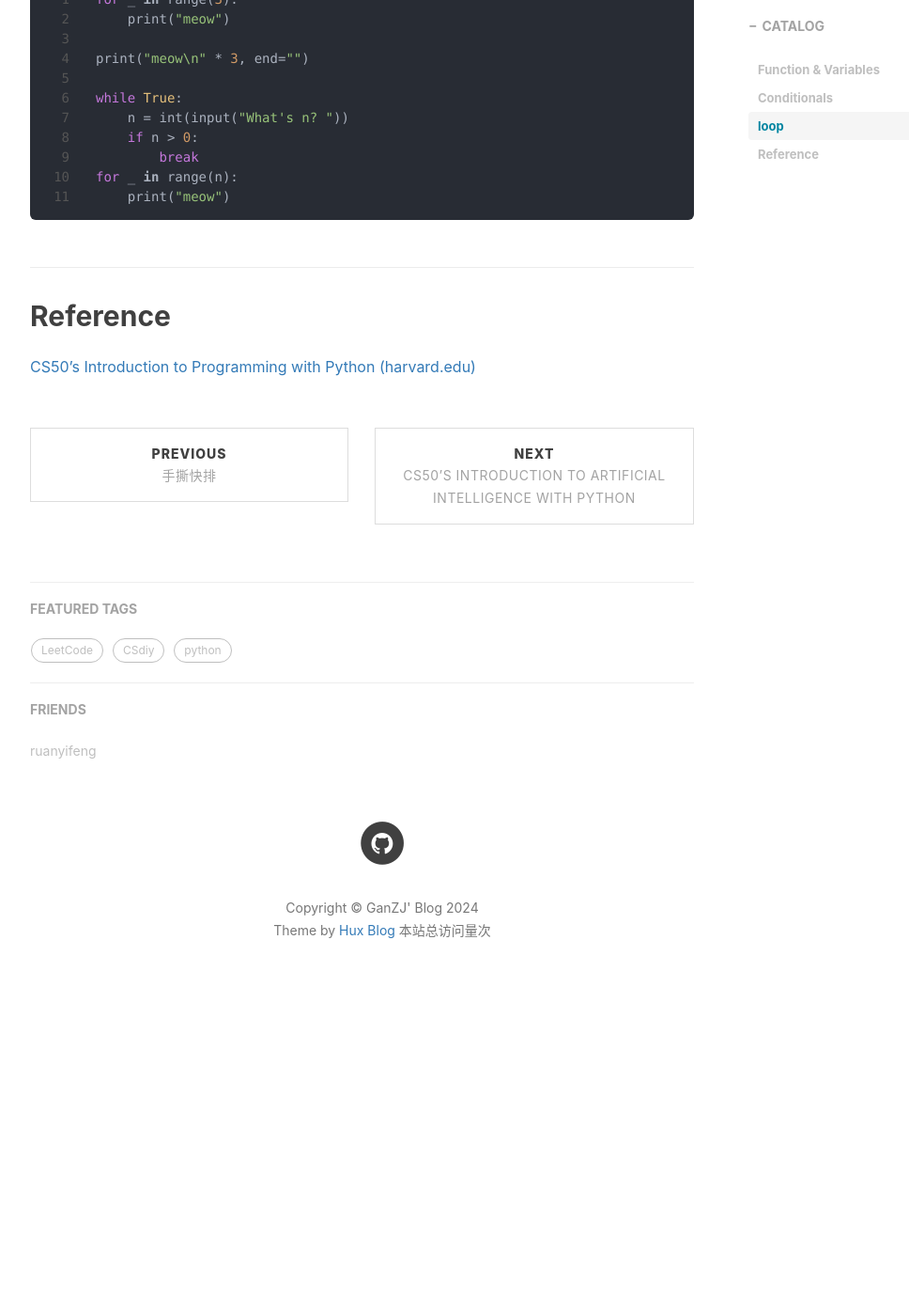
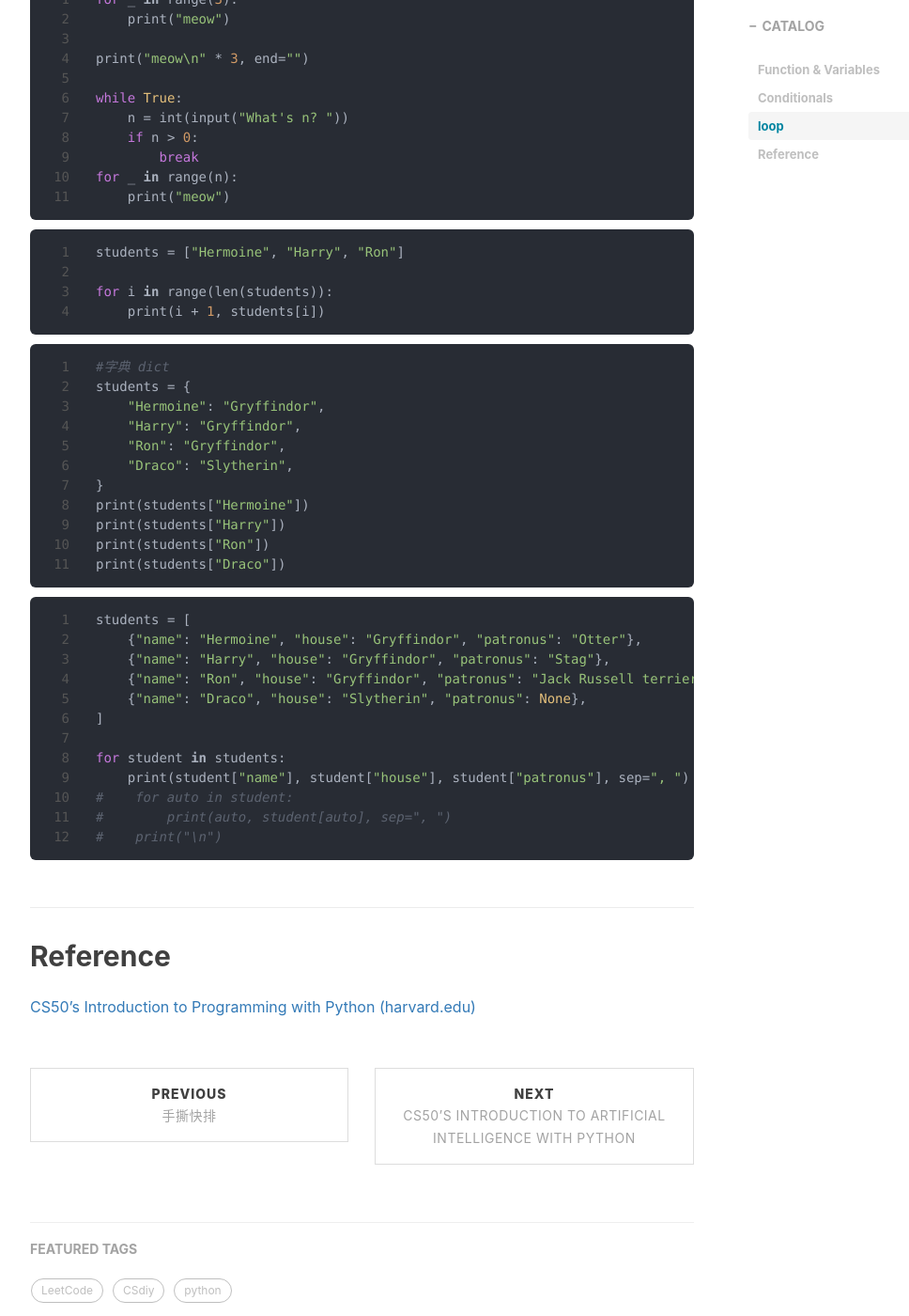
Before and after one commit to Lhrek/Lhrek.github.io, a Jekyll site: the page built from _posts/2024-4-2-CS50P.md, in a window 1280 px wide and 1400 px high, scrolled down 1982 px. Shown: the whole window at 94% size, without its empty margins (233-1201 px from the left). Built offline with Jekyll 4.4.1, drawn with Linux system fonts in a browser that asks for light colours; nearby versions of some CDN libraries; comment, search, counter and statistics services are not loaded; before the commit the page ends 3076 px from its top, so only the background shows below that.

Commit message:
mac commit

````diff
--- a/_posts/2024-4-2-CS50P.md
+++ b/_posts/2024-4-2-CS50P.md
@@ -93,7 +93,41 @@ for _ in range(n):
     print("meow")
 ```
 
+```python
+students = ["Hermoine", "Harry", "Ron"]
 
+for i in range(len(students)):
+    print(i + 1, students[i])
+```
+
+```python
+#字典 dict
+students = {
+    "Hermoine": "Gryffindor",
+    "Harry": "Gryffindor",
+    "Ron": "Gryffindor",
+    "Draco": "Slytherin",
+}
+print(students["Hermoine"])
+print(students["Harry"])
+print(students["Ron"])
+print(students["Draco"])
+```
+
+```python
+students = [
+    {"name": "Hermoine", "house": "Gryffindor", "patronus": "Otter"},
+    {"name": "Harry", "house": "Gryffindor", "patronus": "Stag"},
+    {"name": "Ron", "house": "Gryffindor", "patronus": "Jack Russell terrier"},
+    {"name": "Draco", "house": "Slytherin", "patronus": None},
+]
+
+for student in students:
+    print(student["name"], student["house"], student["patronus"], sep=", ")
+#    for auto in student:
+#        print(auto, student[auto], sep=", ")
+#    print("\n")
+```
 
 
 
````
